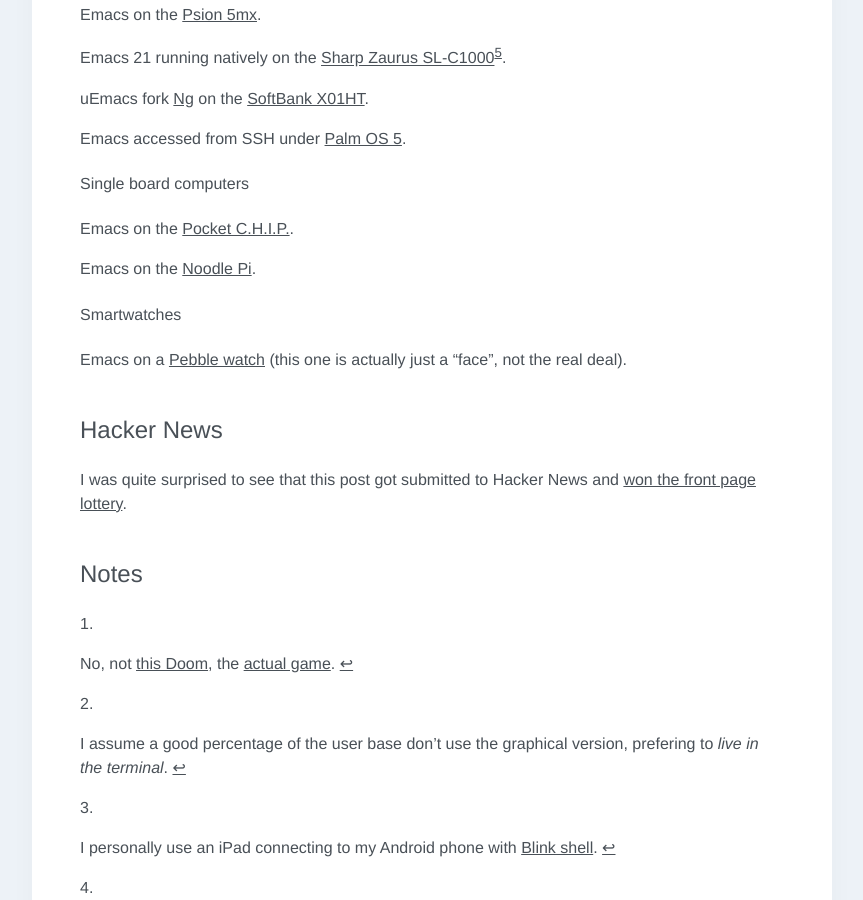
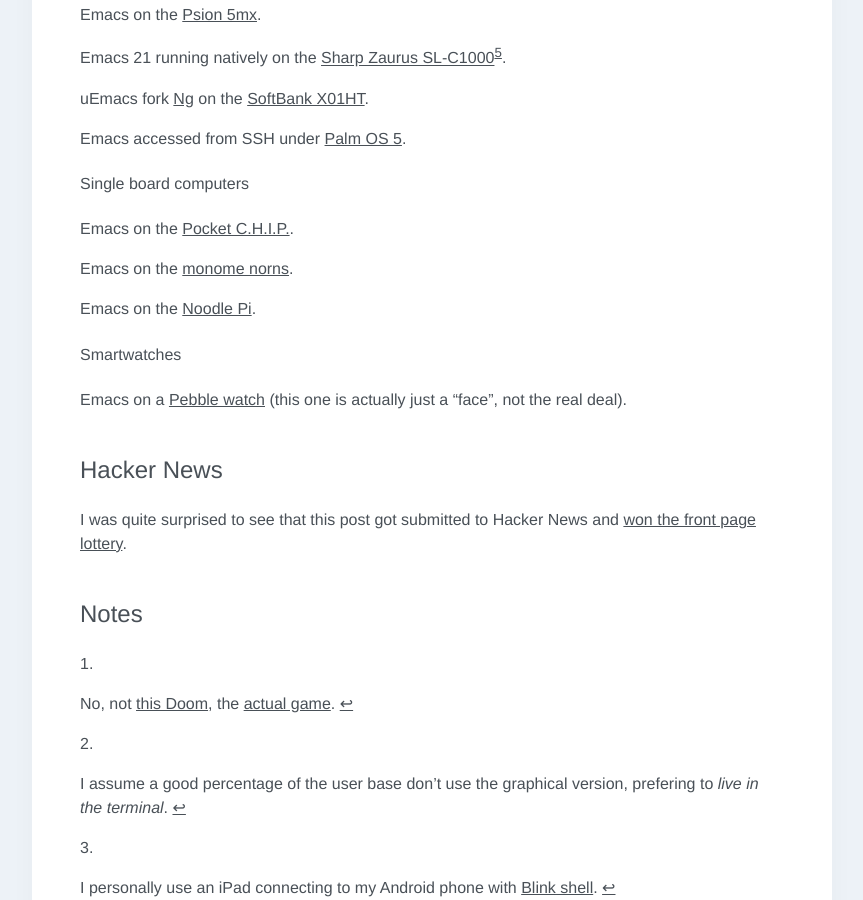
Before and after one commit to p3r7/blog, a Jekyll site: the page built from _posts/2020-09-02-emacs-in-odd-places.md, in a window 1280 px wide and 900 px high, scrolled down 3601 px. Shown: the whole window, without its empty margins (208-1071 px from the left). Built offline with Jekyll 4.4.1, drawn with Linux system fonts in a browser that asks for light colours; some web fonts are replaced.

Commit message:
Add: Emacs on monome norns

```diff
--- a/_posts/2020-09-02-emacs-in-odd-places.md
+++ b/_posts/2020-09-02-emacs-in-odd-places.md
@@ -124,6 +124,8 @@
 
 Emacs on the [Pocket C.H.I.P.](https://www.reddit.com/r/emacs/comments/ajwtcb/emacs_on_the_go/).
 
+Emacs on the [monome norns](https://llllllll.co/t/pictures-of-our-sound-making-machines/462/7025).
+
 Emacs on the [Noodle Pi](https://twitter.com/noodle_pi/status/996427835630747648).
 
 
```
